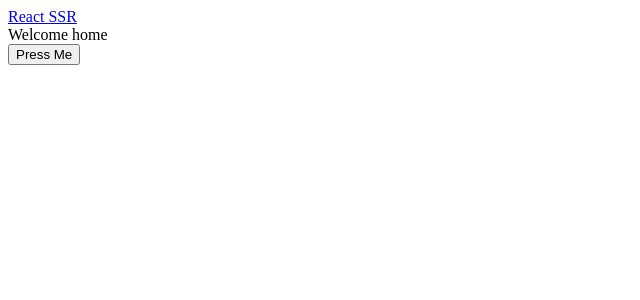
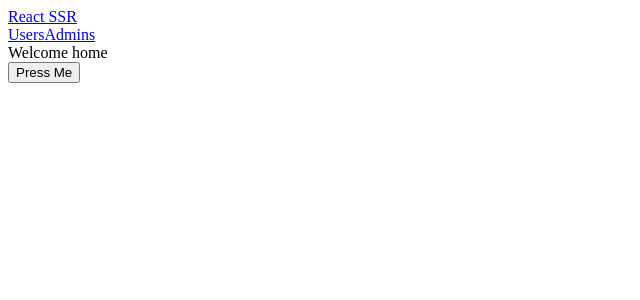
Before and after one commit to Tidjini/react-server-side, a React app: page / in a window 1280 px wide. Shown: the top 300 px of the page, without its empty margins (0-640 px from the left). Built offline with nearby package versions, Linux system fonts and the light colour scheme; the HTML template or start-up script is replaced by a standard one.

Commit message:
connecting header to app states

```diff
--- a/src/client/App.js
+++ b/src/client/App.js
@@ -1,5 +1,4 @@
 import React, { Component } from "react";
-import { connect } from "react-redux";
 import { renderRoutes } from "react-router-config";
 import Header from "./components/Header";
 
@@ -14,13 +13,7 @@ const App = ({ route }) => {
   );
 };
 
-const mapStateToProps = ({ curretUser }) => {
-  return {
-    curretUser
-  };
+export default {
+  component: App,
+  loadData: ({ dispatch }) => dispatch.fetchCurrentUser
 };
-
-export default {
-  component: connect(mapStateToProps)(App),
-  loadData: ({ dispatch }) => dispatch.fetchCurrentUser()
-};
--- a/src/client/components/Header.js
+++ b/src/client/components/Header.js
@@ -1,11 +1,23 @@
 import React from "react";
-
+import { connect } from "react-redux";
 import { Link } from "react-router-dom";
 
-export default () => {
+const Header = ({ currentUser }) => {
   return (
     <div>
       <Link to="/">React SSR</Link>
+      <div>
+        <Link to="/users">Users</Link>
+        <Link to="/admins">Admins</Link>
+      </div>
     </div>
   );
 };
+
+const mapStateToProps = ({ curretUser }) => {
+  return {
+    curretUser
+  };
+};
+
+export default connect(mapStateToProps)(Header);
```
